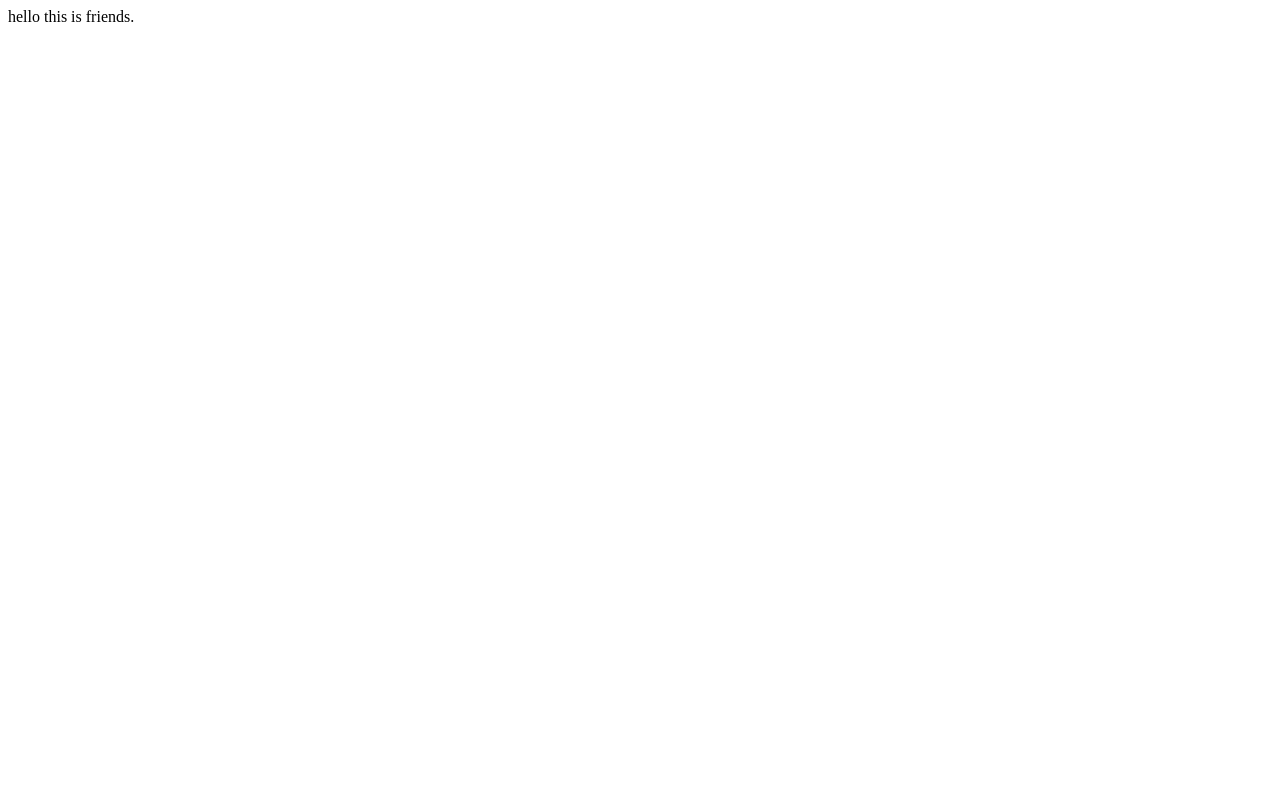
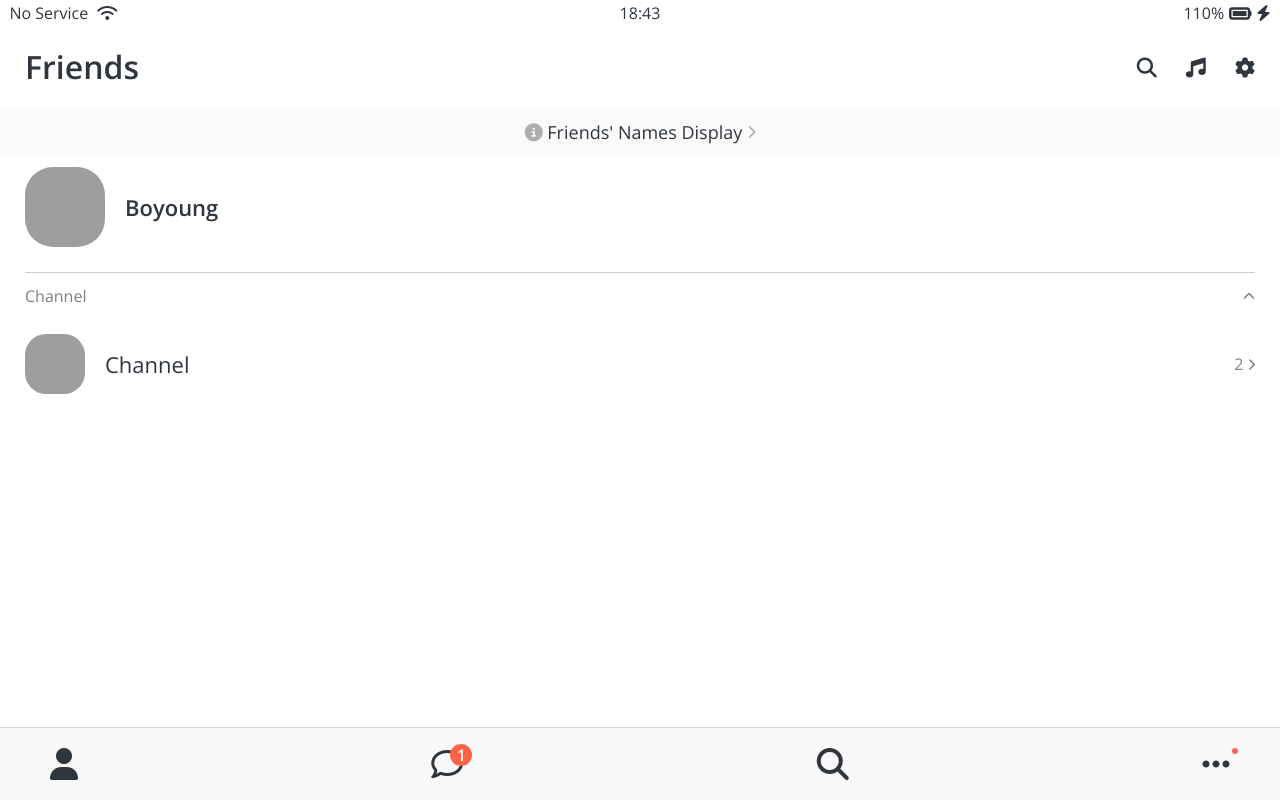
Before and after one commit to Boyoungw/kokoa-clone-2022, a plain HTML site: page friends.html in a window 1280 px wide. Drawn offline with nearby package versions, Linux system fonts and the light colour scheme; grey boxes are pictures that could not be loaded.

Commit message:
Friends Screen

```diff
--- /dev/null
+++ b/css/components/nav-bar.css
@@ -0,0 +1,39 @@
+.nav {
+  position: fixed;
+  bottom: 0;
+  width: 100%;
+  background-color: #f9f9fa;
+  padding: 20px 50px;
+  box-sizing: border-box;
+  border-top: 1px solid rgba(121, 121, 121, 0.3);
+}
+.nav__list {
+  display: flex;
+  justify-content: space-between;
+}
+.nav__link {
+  position: relative;
+  color: #2f363e;
+}
+.nav__notification {
+  background-color: tomato;
+  width: 22px;
+  height: 22px;
+  border-radius: 50%;
+  display: flex;
+  justify-content: center;
+  align-items: center;
+  color: white;
+  font-weight: 600;
+  position: absolute;
+  left: 19px;
+  bottom: 15px;
+}
+.nav__dot {
+  background-color: tomato;
+  width: 6px;
+  height: 6px;
+  border-radius: 50%;
+  position: absolute;
+  left: 30px;
+}
--- /dev/null
+++ b/css/components/screen-header.css
@@ -0,0 +1,13 @@
+.screen-header {
+  display: flex;
+  justify-content: space-between;
+  align-items: center;
+  padding: var(--horizontal-space);
+}
+.screen-header__title {
+  font-size: 32px;
+  font-weight: 600;
+}
+.screen-header__icons span {
+  margin-left: 25px;
+}
--- a/css/components/status-bar.css
+++ b/css/components/status-bar.css
@@ -1,7 +1,11 @@
 .status-bar {
+  position: sticky;
+  top: 0px;
+  width: 100%;
   display: flex;
   justify-content: center;
   padding: 5px 3px;
+  box-sizing: border-box;
 }
 .status-bar__column {
   width: 33%;
--- /dev/null
+++ b/css/components/user-component.css
@@ -0,0 +1,44 @@
+.user-component {
+  justify-content: space-between;
+}
+.user-component,
+.user-component__column:first-child {
+  display: flex;
+  align-items: center;
+}
+.user-component__avatar {
+  width: 70px;
+  height: 70px;
+  object-fit: cover;
+  border-radius: 35%;
+  margin-right: 20px;
+}
+.user-component__title {
+  font-weight: 600;
+  font-size: 22px;
+}
+.user-component__subtitle {
+  margin-top: 8px;
+  font-size: 17px;
+  color: rgba(0, 0, 0, 0.5);
+}
+.user-component__avatar-xl {
+  width: 80px;
+  height: 80px;
+  object-fit: cover;
+  border-radius: 35%;
+  margin-right: 20px;
+}
+.user-component__avatar-sm {
+  width: 60px;
+  height: 60px;
+  object-fit: cover;
+  border-radius: 35%;
+  margin-right: 20px;
+}
+.user-component__title--not-bold {
+  font-weight: 400;
+}
+.user-component__column:last-child {
+  color: rgba(0, 0, 0, 0.5);
+}
--- a/css/reset.css
+++ b/css/reset.css
@@ -126,3 +126,8 @@ table {
 input:focus {
   outline: none;
 }
+
+a {
+  color: inherit;
+  text-decoration: none;
+}
--- /dev/null
+++ b/css/screens/friends.css
@@ -0,0 +1,27 @@
+#friends-display-link {
+  text-align: center;
+  display: block;
+  background-color: #fafafa;
+  padding: 15px 0px;
+  font-size: 18px;
+  margin-bottom: 10px;
+}
+#friends-display-link i {
+  color: rgba(0, 0, 0, 0.3);
+}
+.friends-screen {
+  padding: 0px var(--horizontal-space);
+}
+
+.friends-screen__channel {
+  margin-top: 25px;
+  border-top: 1px solid rgba(0, 0, 0, 0.2);
+  padding-top: 15px;
+}
+.friends-screen__channer-header {
+  margin-bottom: 30px;
+  display: flex;
+  justify-content: space-between;
+  align-items: center;
+  color: rgba(0, 0, 0, 0.5);
+}
--- a/css/style.css
+++ b/css/style.css
@@ -1,13 +1,19 @@
 @import url("https://fonts.googleapis.com/css2?family=Open+Sans:wght@400;500;600&display=swap");
+
 @import "reset.css";
 @import "variables.css";
 
 /* Components */
 @import "components/status-bar.css";
+@import "components/nav-bar.css";
+@import "components/screen-header.css";
+@import "components/user-component.css";
 
 /* Screens */
 @import "screens/login.css";
+@import "screens/friends.css";
 
 body {
+  color: #2f363e;
   font-family: "Open Sans", sans-serif;
 }
--- a/css/variables.css
+++ b/css/variables.css
@@ -1,3 +1,4 @@
 :root {
   --yellow: #fae100;
+  --horizontal-space: 25px;
 }
--- a/friends.html
+++ b/friends.html
@@ -1 +1,110 @@
-hello this is friends.
+<!DOCTYPE html>
+<html lang="en">
+  <head>
+    <link rel="stylesheet" href="css/style.css" />
+    <meta charset="UTF-8" />
+    <meta http-equiv="X-UA-Compatible" content="IE=edge" />
+    <meta name="viewport" content="width=device-width, initial-scale=1.0" />
+    <title>Friends - Kokoa Clone</title>
+  </head>
+  <body>
+    <div class="status-bar">
+      <div class="status-bar__column">
+        <span>No Service</span>
+        <i class="fa-solid fa-wifi"></i>
+      </div>
+      <div class="status-bar__column">
+        <span>18:43</span>
+      </div>
+      <div class="status-bar__column">
+        <span>110%</span>
+        <i class="fa-solid fa-battery-full fa-lg"></i>
+        <i class="fa-solid fa-bolt"></i>
+      </div>
+    </div>
+
+    <header class="screen-header">
+      <h1 class="screen-header__title">Friends</h1>
+      <div class="screen-header__icons">
+        <span><i class="fa-solid fa-magnifying-glass fa-lg"></i></span>
+        <span><i class="fa-solid fa-music fa-lg"></i></span>
+        <span><i class="fa-solid fa-gear fa-lg"></i></span>
+      </div>
+    </header>
+
+    <a id="friends-display-link"
+      ><i class="fa-solid fa-circle-info"></i> Friends' Names Display
+      <i class="fa-solid fa-chevron-right fa-xs"></i>
+    </a>
+
+    <main class="friends-screen">
+      <div class="user-component">
+        <div class="user-component__column">
+          <img
+            src="https://avatars.githubusercontent.com/u/98754146?s=400&u=ada2dbe62eaf4b598450c297027e187080d9f62e&v=4"
+            class="user-component__avatar user-component__avatar-xl"
+          />
+          <div class="user-component__text">
+            <h4 class="user-component__title">Boyoung</h4>
+            <!--         <h6 class="user-component__subtitle">happy coding</h6>    -->
+          </div>
+        </div>
+        <div class="user-component__column"></div>
+      </div>
+      <div class="friends-screen__channel">
+        <div class="friends-screen__channer-header">
+          <span>Channel</span>
+          <i class="fa-solid fa-chevron-up fa-xs"></i>
+        </div>
+        <div class="user-component">
+          <div class="user-component__column">
+            <img
+              src="https://avatars.githubusercontent.com/u/98754146?s=400&u=ada2dbe62eaf4b598450c297027e187080d9f62e&v=4"
+              class="user-component__avatar user-component__avatar-sm"
+            />
+            <div class="user-component__text">
+              <h4 class="user-component__title user-component__title--not-bold">
+                Channel
+              </h4>
+            </div>
+          </div>
+          <div class="user-component__column">
+            <span>2 <i class="fa-solid fa-chevron-right fa-xs"></i></span>
+          </div>
+        </div>
+      </div>
+    </main>
+
+    <nav class="nav">
+      <ul class="nav__list">
+        <li class="nav__btn">
+          <a class="nav__link" href="friends.html"
+            ><i class="fa-solid fa-user fa-2x"></i
+          ></a>
+        </li>
+        <li class="nav__btn">
+          <a class="nav__link" href="#">
+            <span class="nav__notification">1</span>
+            <i class="fa-regular fa-comment fa-2x"></i
+          ></a>
+        </li>
+        <li class="nav__btn">
+          <a class="nav__link" href="#"
+            ><i class="fa-solid fa-magnifying-glass fa-2x"></i
+          ></a>
+        </li>
+        <li class="nav__btn">
+          <a class="nav__link" href="#">
+            <span class="nav__dot"> </span
+            ><i class="fa-solid fa-ellipsis fa-2x"></i
+          ></a>
+        </li>
+      </ul>
+    </nav>
+
+    <script
+      src="https://kit.fontawesome.com/f9c33f1975.js"
+      crossorigin="anonymous"
+    ></script>
+  </body>
+</html>
```
